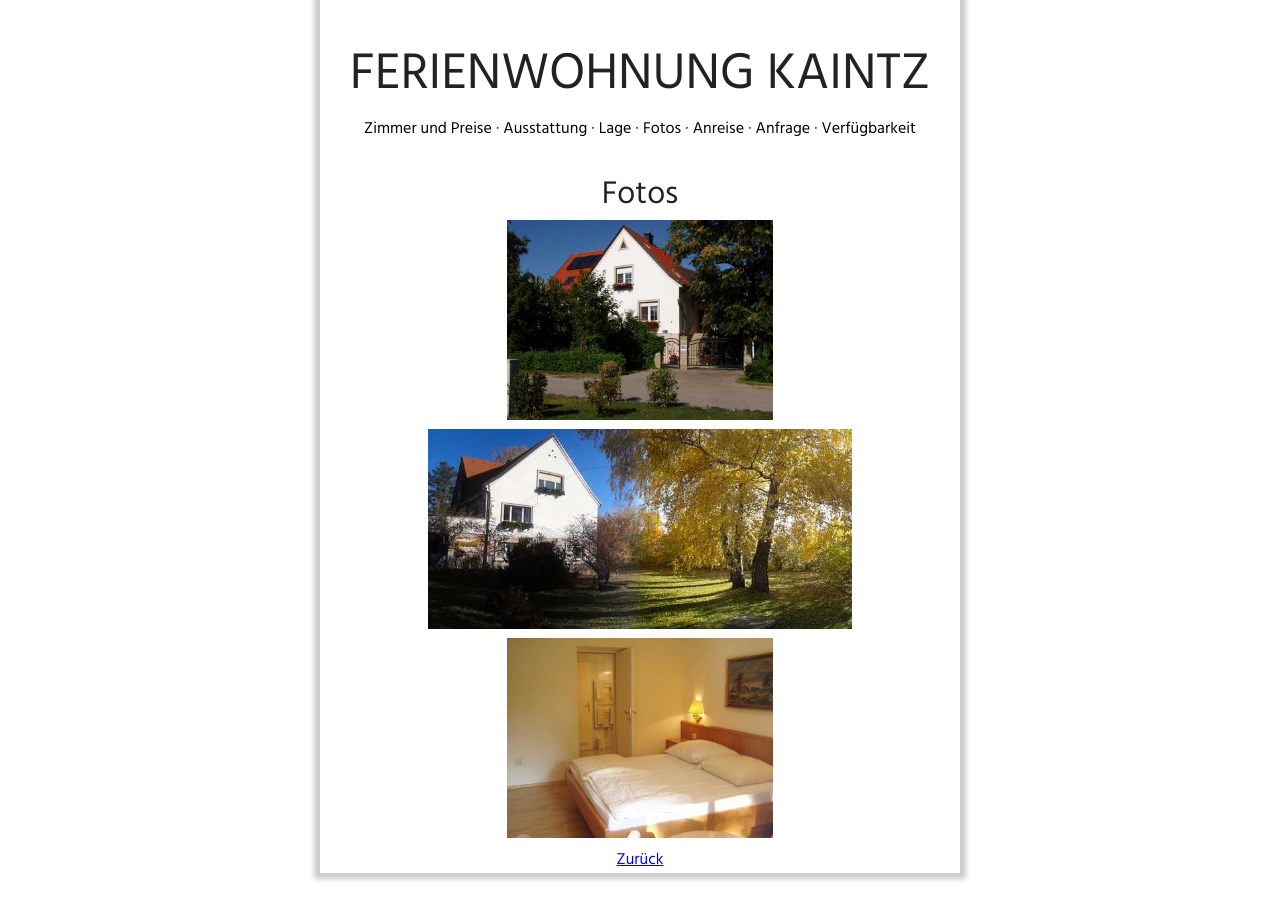
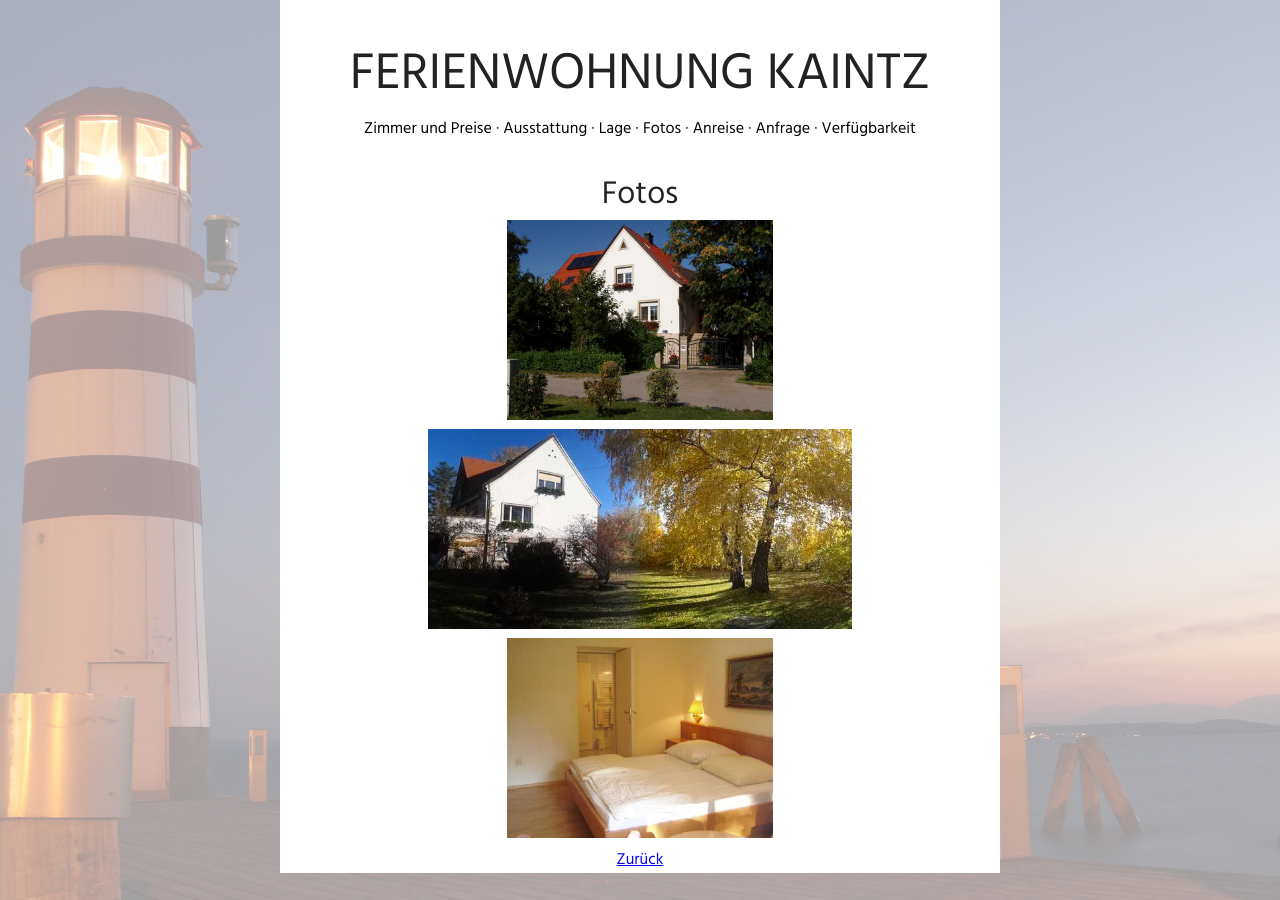
Before and after one commit to stefankoegl/fw-kaintz, a Jekyll site: the page built from fotos.html, in a window 1280 px wide. Built offline with Jekyll 4.4.1, drawn with Linux system fonts in a browser that asks for light colours; nearby versions of some CDN libraries.

Commit message:
Hintergrundbild

```diff
--- a/assets/css/main.css
+++ b/assets/css/main.css
@@ -46,7 +46,7 @@
 }
 
 p {
-    padding: 0 .5em 0 .5em;
+    padding: 0 1em 0 1em;
 }
 
 ul {
@@ -55,6 +55,8 @@
 
 body {
     text-align: center;
+background: linear-gradient(rgba(255,255,255,0.6), rgba(255,255,255,0.6)), url(/assets/bg.jpg) no-repeat center center fixed;
+    background-size: cover;
 }
 
 iframe {
@@ -120,11 +122,11 @@
 
 #wrapper {
     display: block;
-    max-width: 40em;
+    max-width: 45em;
     display: inline-block;
 
     background-color: white;
-    box-shadow: 0px 0px 5px 6px #ccc;
+/*    box-shadow: 0px 0px 5px 6px #ccc;*/
 }
 
 
--- a/index.html
+++ b/index.html
@@ -35,7 +35,7 @@
 
 <div class="gallery">
  {% assign image_files = site.static_files | where: "image", true %}
- {% for myimage in image_files | limit: 2 %}
+ {% for myimage in image_files | limit: 3 %}
   <div>
    <img src="{{ myimage.path }}">
   </div>
```
Also changed, not shown: assets/bg.jpg (added).
